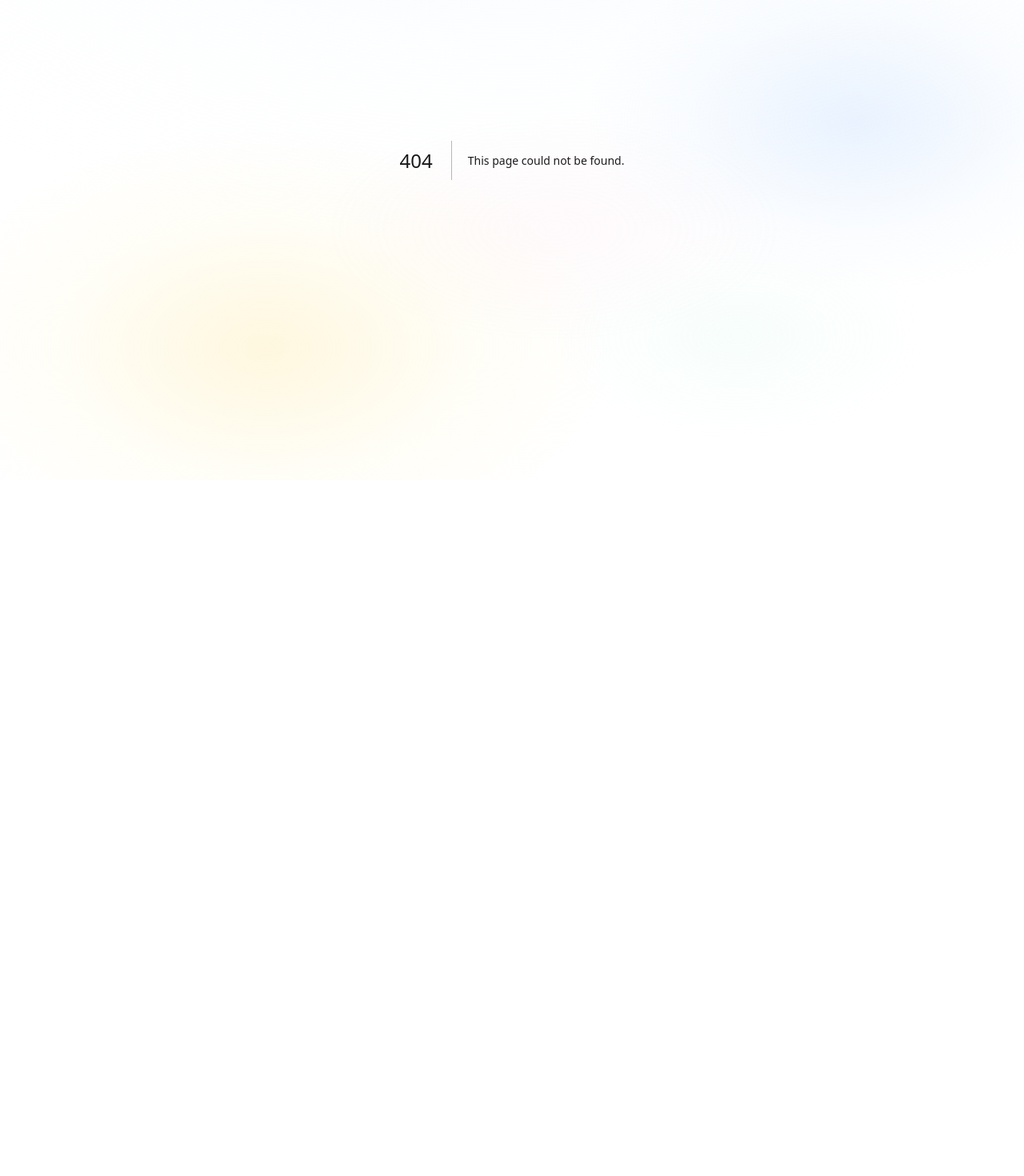
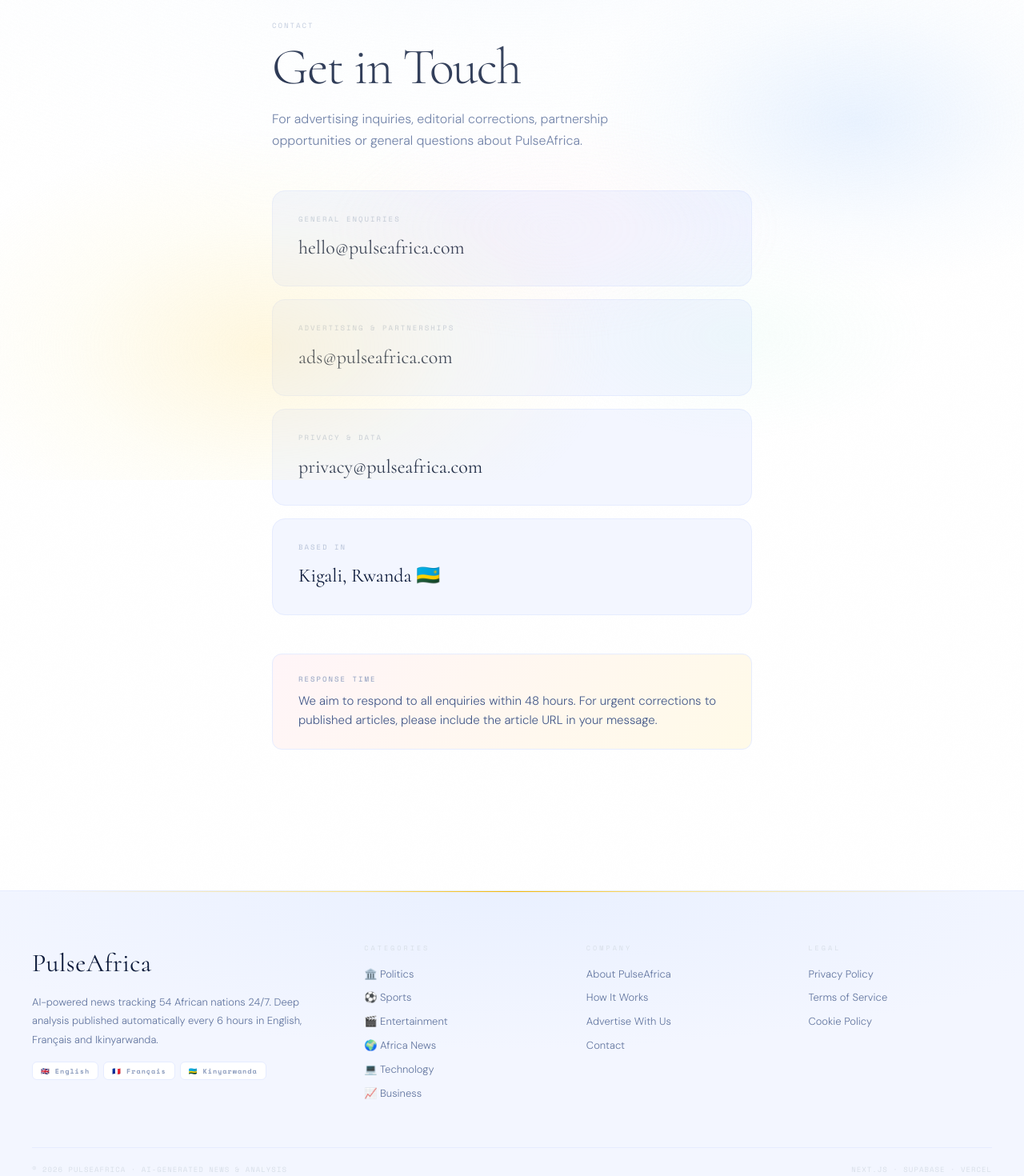
Before and after one commit to honore54/PulseAfrica, a Next.js app in the folder frontend/: page /contact in a window 1280 px wide. Before the commit this address had no page. Shown: the part 200-1670 px from the top of the page at 80% size. Before the commit the page ends 800 px from the top, so only its background shows below. Built offline with nearby package versions, Linux system fonts and the light colour scheme; no server answers; the database is empty.

Commit message:
Fix footer contact links and copyright year

```diff
--- /dev/null
+++ b/frontend/src/app/contact/page.js
@@ -0,0 +1,59 @@
+import Navbar from '@/components/Navbar'
+import Footer from '@/components/Footer'
+
+export default function ContactPage() {
+  return (
+    <>
+      <Navbar />
+      <div style={{ maxWidth:680, margin:'0 auto', padding:'80px 40px' }}>
+        <div style={{ marginBottom:12 }}>
+          <span style={{ fontFamily:"'Space Mono',monospace", fontSize:9, color:'var(--ink7)', letterSpacing:2 }}>CONTACT</span>
+        </div>
+        <h1 style={{ fontFamily:"'Cormorant',serif", fontSize:'clamp(40px,6vw,64px)', fontWeight:300, color:'var(--ink)', letterSpacing:-1.5, lineHeight:.95, marginBottom:20 }}>Get in Touch</h1>
+        <p style={{ fontSize:16, color:'var(--ink5)', fontWeight:300, lineHeight:1.7, marginBottom:48, maxWidth:480 }}>
+          For advertising inquiries, editorial corrections, partnership opportunities or general questions about PulseAfrica.
+        </p>
+
+        <div style={{ display:'grid', gap:16 }}>
+
+          <div style={{ background:'var(--pearl)', borderRadius:16, padding:'28px 32px', border:'1px solid var(--lace)' }}>
+            <div style={{ fontFamily:"'Space Mono',monospace", fontSize:9, color:'var(--ink7)', letterSpacing:2, marginBottom:10 }}>GENERAL ENQUIRIES</div>
+            <a href="mailto:hello@pulseafrica.com" style={{ fontFamily:"'Cormorant',serif", fontSize:24, color:'var(--ink)', textDecoration:'none', fontWeight:400 }}>
+              hello@pulseafrica.com
+            </a>
+          </div>
+
+          <div style={{ background:'var(--pearl)', borderRadius:16, padding:'28px 32px', border:'1px solid var(--lace)' }}>
+            <div style={{ fontFamily:"'Space Mono',monospace", fontSize:9, color:'var(--ink7)', letterSpacing:2, marginBottom:10 }}>ADVERTISING & PARTNERSHIPS</div>
+            <a href="mailto:ads@pulseafrica.com" style={{ fontFamily:"'Cormorant',serif", fontSize:24, color:'var(--ink)', textDecoration:'none', fontWeight:400 }}>
+              ads@pulseafrica.com
+            </a>
+          </div>
+
+          <div style={{ background:'var(--pearl)', borderRadius:16, padding:'28px 32px', border:'1px solid var(--lace)' }}>
+            <div style={{ fontFamily:"'Space Mono',monospace", fontSize:9, color:'var(--ink7)', letterSpacing:2, marginBottom:10 }}>PRIVACY & DATA</div>
+            <a href="mailto:privacy@pulseafrica.com" style={{ fontFamily:"'Cormorant',serif", fontSize:24, color:'var(--ink)', textDecoration:'none', fontWeight:400 }}>
+              privacy@pulseafrica.com
+            </a>
+          </div>
+
+          <div style={{ background:'var(--pearl)', borderRadius:16, padding:'28px 32px', border:'1px solid var(--lace)' }}>
+            <div style={{ fontFamily:"'Space Mono',monospace", fontSize:9, color:'var(--ink7)', letterSpacing:2, marginBottom:10 }}>BASED IN</div>
+            <div style={{ fontFamily:"'Cormorant',serif", fontSize:24, color:'var(--ink)', fontWeight:400 }}>
+              Kigali, Rwanda 🇷🇼
+            </div>
+          </div>
+
+        </div>
+
+        <div style={{ marginTop:48, padding:'24px 32px', borderRadius:12, background:'linear-gradient(135deg,var(--ruby5),var(--amber6))', border:'1px solid var(--lace)' }}>
+          <div style={{ fontFamily:"'Space Mono',monospace", fontSize:9, color:'var(--ink6)', letterSpacing:2, marginBottom:8 }}>RESPONSE TIME</div>
+          <p style={{ fontSize:15, color:'var(--ink4)', fontWeight:300, margin:0, lineHeight:1.6 }}>
+            We aim to respond to all enquiries within 48 hours. For urgent corrections to published articles, please include the article URL in your message.
+          </p>
+        </div>
+      </div>
+      <Footer />
+    </>
+  )
+}
--- a/frontend/src/app/privacy/page.js
+++ b/frontend/src/app/privacy/page.js
@@ -9,7 +9,7 @@
       <Navbar lang="en" />
       <div style={{ maxWidth:800, margin:'0 auto', padding:'80px 40px', position:'relative', zIndex:10 }}>
         <h1 style={{ fontFamily:"'Cormorant',serif", fontWeight:300, fontSize:'clamp(40px,5vw,60px)', color:'var(--ink)', lineHeight:.95, letterSpacing:-1.5, marginBottom:32 }}>Privacy Policy</h1>
-        <div style={{ fontFamily:"'Space Mono',monospace", fontSize:9, color:'var(--ink7)', letterSpacing:1.5, marginBottom:40 }}>LAST UPDATED: JANUARY 2025</div>
+        <div style={{ fontFamily:"'Space Mono',monospace", fontSize:9, color:'var(--ink7)', letterSpacing:1.5, marginBottom:40 }}>LAST UPDATED: JANUARY 2026</div>
         <div className="article-body">
           <h2>Information We Collect</h2>
           <p>PulseAfrica collects minimal data. When you visit our website, we may collect: anonymous page view statistics, your general geographic region (country-level), browser type and device information for analytics purposes.</p>
@@ -21,7 +21,7 @@
           <h2>Data Retention</h2>
           <p>We do not store personal user data on our servers. Analytics data is anonymized and retained for 26 months by Google Analytics.</p>
           <h2>Your Rights</h2>
-          <p>You have the right to access, correct, or delete any personal data we hold about you. To exercise these rights, contact us at privacy@pulseafrica.com.</p>
+          <p>You have the right to access, correct, or delete any personal data we hold about you. To exercise these rights, contact us at honoremugisha54@gmail.com.</p>
           <h2>Changes to This Policy</h2>
           <p>We may update this privacy policy from time to time. Changes will be posted on this page with an updated date.</p>
         </div>
--- a/frontend/src/components/Footer.js
+++ b/frontend/src/components/Footer.js
@@ -49,9 +49,9 @@
 
           <div>
             <div style={{ fontFamily:"'Space Mono',monospace", fontSize:8.5, letterSpacing:3, color:'var(--ink8)', marginBottom:16, textTransform:'uppercase' }}>Company</div>
-            {['About PulseAfrica','How It Works','Advertise With Us','Contact'].map(t => (
-              <Link key={t} href="/about" style={{ display:'block', fontSize:13, color:'var(--ink5)', marginBottom:9, textDecoration:'none', fontWeight:300 }}>{t}</Link>
-            ))}
+           {[['About PulseAfrica','/about'],['How It Works','/about'],['Advertise With Us','/contact'],['Contact','/contact']].map(([t,h]) => (
+  <Link key={t} href={h} style={{ display:'block', fontSize:13, color:'var(--ink5)', marginBottom:9, textDecoration:'none', fontWeight:300 }}>{t}</Link>
+))}
           </div>
 
           <div>
@@ -63,8 +63,8 @@
         </div>
 
         <div style={{ borderTop:'1px solid var(--lace)', paddingTop:20, display:'flex', justifyContent:'space-between', alignItems:'center', flexWrap:'wrap', gap:10 }}>
-          <span style={{ fontFamily:"'Space Mono',monospace", fontSize:9, color:'var(--ink8)', letterSpacing:1 }}>© 2025 PULSEAFRICA · AI-GENERATED NEWS & ANALYSIS</span>
-          <span style={{ fontFamily:"'Space Mono',monospace", fontSize:9, color:'var(--ink8)', letterSpacing:1 }}>BUILT WITH CLAUDE AI · NEXT.JS · SUPABASE · VERCEL</span>
+          <span style={{ fontFamily:"'Space Mono',monospace", fontSize:9, color:'var(--ink8)', letterSpacing:1 }}>© 2026 PULSEAFRICA · AI-GENERATED NEWS & ANALYSIS</span>
+          <span style={{ fontFamily:"'Space Mono',monospace", fontSize:9, color:'var(--ink8)', letterSpacing:1 }}> NEXT.JS · SUPABASE · VERCEL</span>
         </div>
       </div>
     </footer>
```
